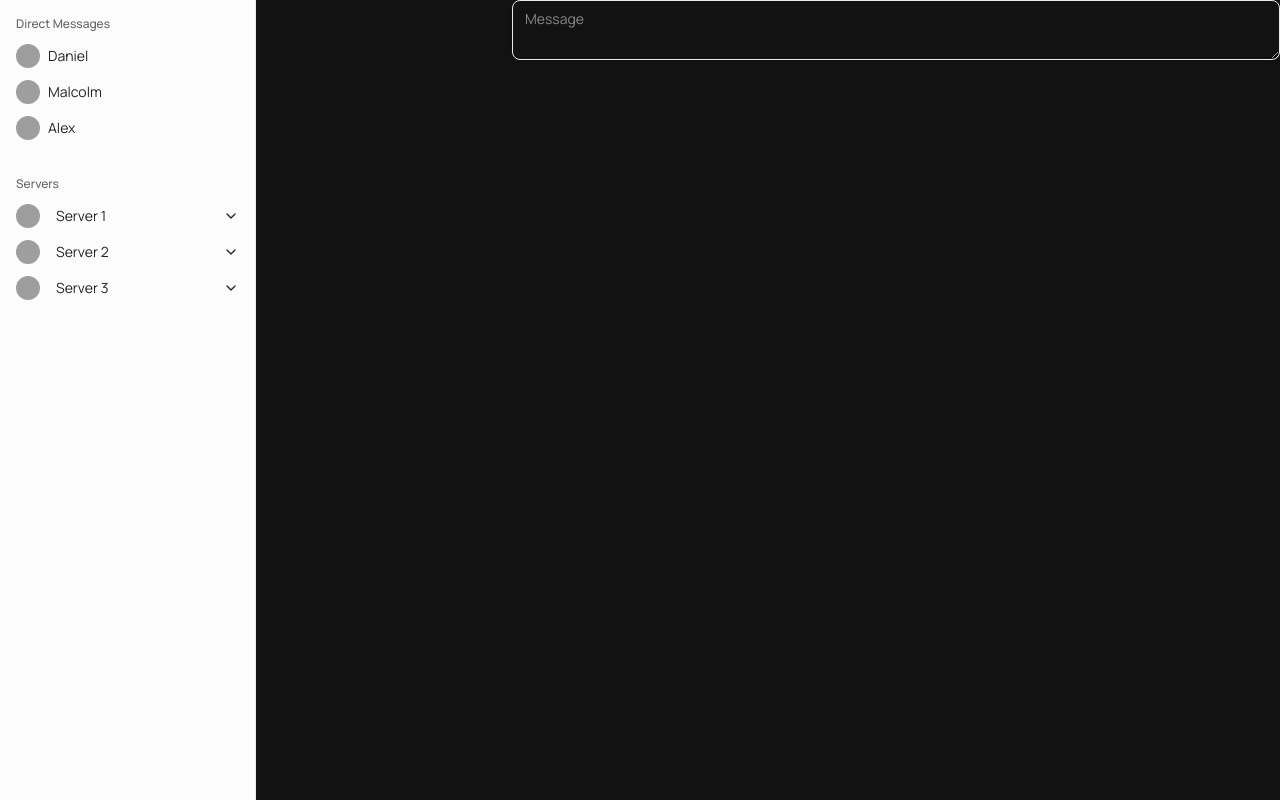
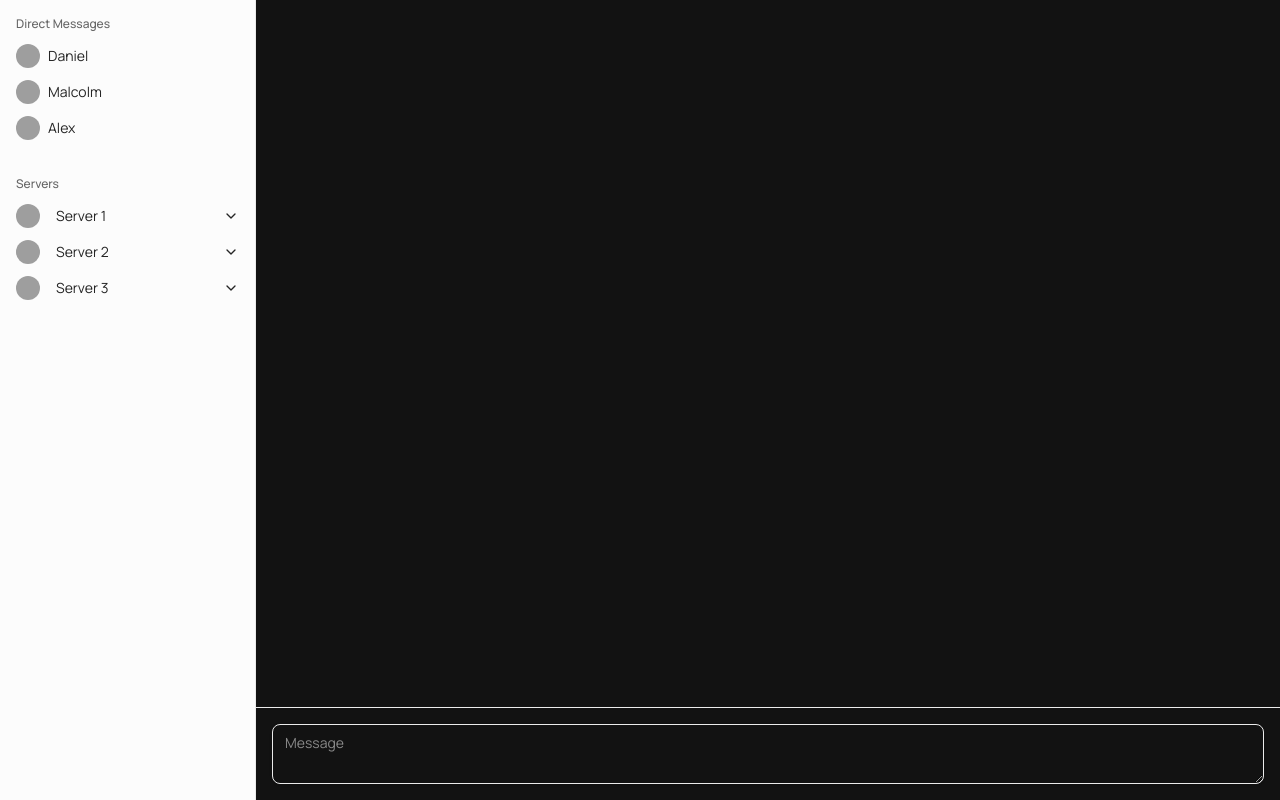
Before and after one commit to taamtera/KUSA, a Next.js app in the folder frontend/: page /chats in a window 1280 px wide. Built offline with nearby package versions, Linux system fonts and the light colour scheme; grey boxes are pictures that could not be loaded.

Commit message:
fixed space between sidebar and Textarea

```diff
--- a/frontend/app/chats/layout.jsx
+++ b/frontend/app/chats/layout.jsx
@@ -1,23 +1,20 @@
 import { SidebarProvider, SidebarTrigger } from "@/components/ui/sidebar"
 import { AppSidebar } from "@/components/app-sidebar"
 
+
 export default function Layout({ children }) {
   return (
-    <SidebarProvider>
-      {/* Sidebar always open on desktop, offcanvas on mobile */}
-      <AppSidebar
-        className="hidden md:flex" // show inline on desktop
-        collapsible="none"
-        defaultOpen
-      />
-      <AppSidebar
-        className="flex md:hidden" // offcanvas on mobile
-        collapsible="offcanvas"
-      />
+    <SidebarProvider
+      defaultOpen={true}
+      collapsible="offcanvas"
+      breakpoint="md" // Collapse to offcanvas below md breakpoint
+    >
+      {/* Single sidebar instance */}
+      <AppSidebar />
 
       <main className="flex-1">
-        {/* trigger only needed on mobile */}
-        <div className="md:hidden">
+        {/* Mobile trigger */}
+        <div className="md:hidden p-4">
           <SidebarTrigger />
         </div>
         {children}
--- a/frontend/app/chats/page.jsx
+++ b/frontend/app/chats/page.jsx
@@ -1,7 +1,15 @@
 import { Textarea } from "@/components/ui/textarea"
 
-export default Chat;
-function Chat() {
-      return <Textarea placeholder="Message" />
-;
+export default function Chat() {
+  return (
+    <div className="flex flex-col h-full">
+      {/* Main content area - takes up available space */}
+      <div className="flex-1"></div>
+
+      {/* Textarea fixed at bottom */}
+      <div className="p-4 border-t">
+        <Textarea placeholder="Message" />
+      </div>
+    </div>
+  );
 }
```
